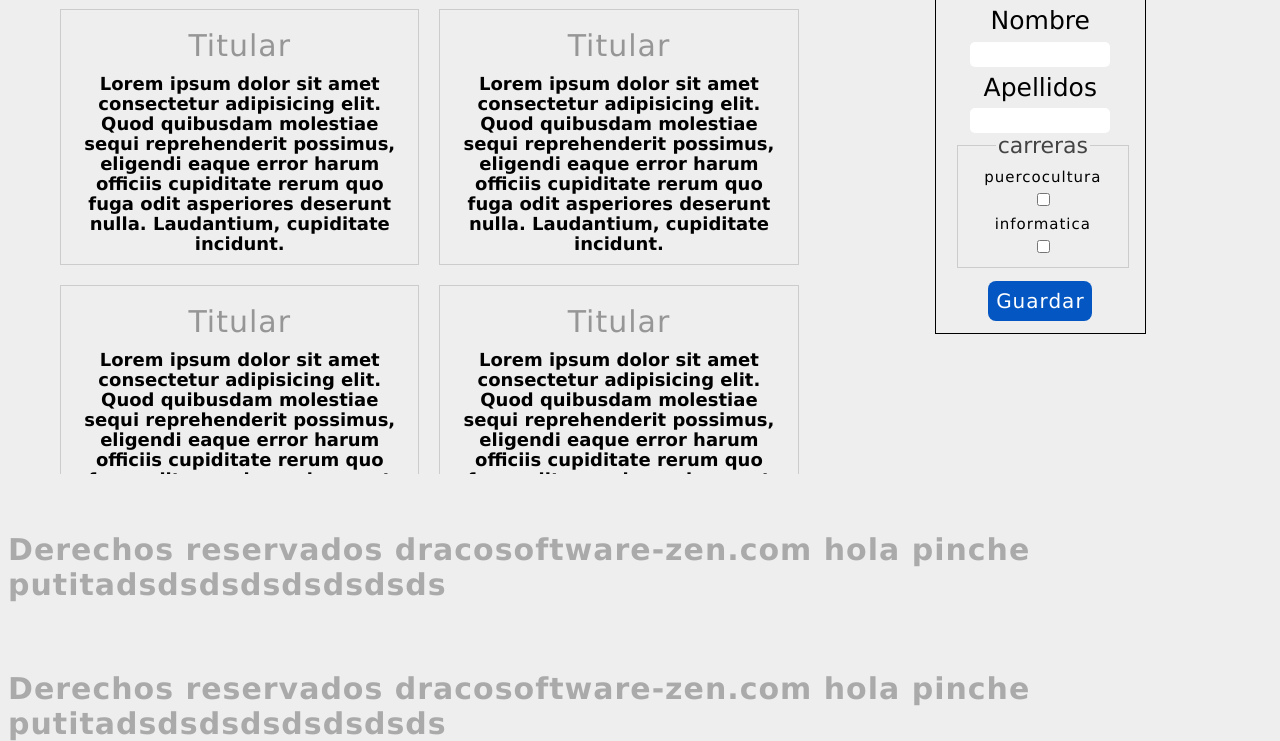
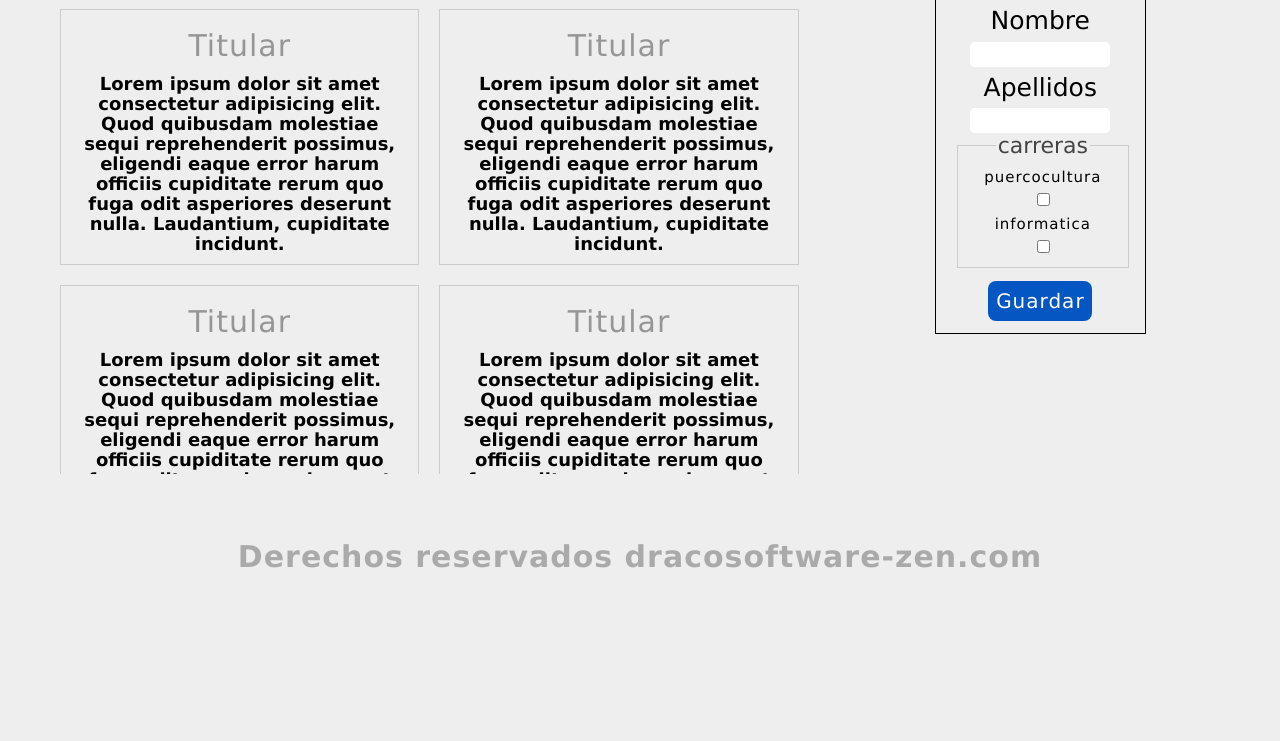
Before and after one commit to georgezen/master_php, a PHP site: page / in a window 1280 px wide. Shown: the part 116-857 px from the top of the page. After the commit the page ends 684 px from the top, so only its background shows below. Run offline with PHP 8.4, Linux system fonts and the light colour scheme.

Commit message:
reversion commits footer y el fetch malo

```diff
--- a/maqueta_regreso/assets/index.js
+++ b/maqueta_regreso/assets/index.js
@@ -28,7 +28,7 @@ save.addEventListener("submit", function (e) {
         alert("rellene estos campos");
         return false;
     } else {
-        fetch("assets/controlle.php", {
+        fetch("assets/controller.php", {
             method: "POST",
             body: data_user,
         })
--- a/maqueta_regreso/index.php
+++ b/maqueta_regreso/index.php
@@ -84,13 +84,7 @@
 
         <footer class="footer">
             <div class="cont_info_f">
-                <span>Derechos reservados dracosoftware-zen.com hola pinche putitadsdsdsdsdsdsdsds</span>
-            </div>
-        </footer>
-
-        <footer class="footer">
-            <div class="cont_info_f">
-                <span>Derechos reservados dracosoftware-zen.com hola pinche putitadsdsdsdsdsdsdsds</span>
+                <span>Derechos reservados dracosoftware-zen.com </span>
             </div>
         </footer>
     </div>
```
